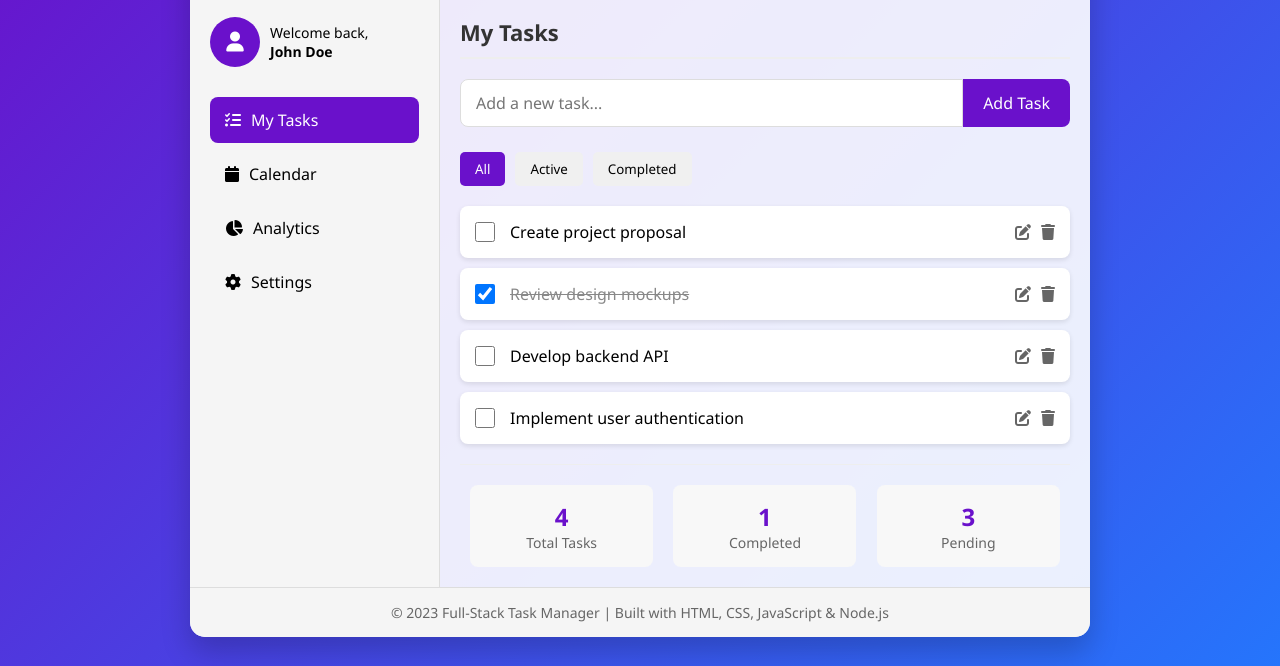
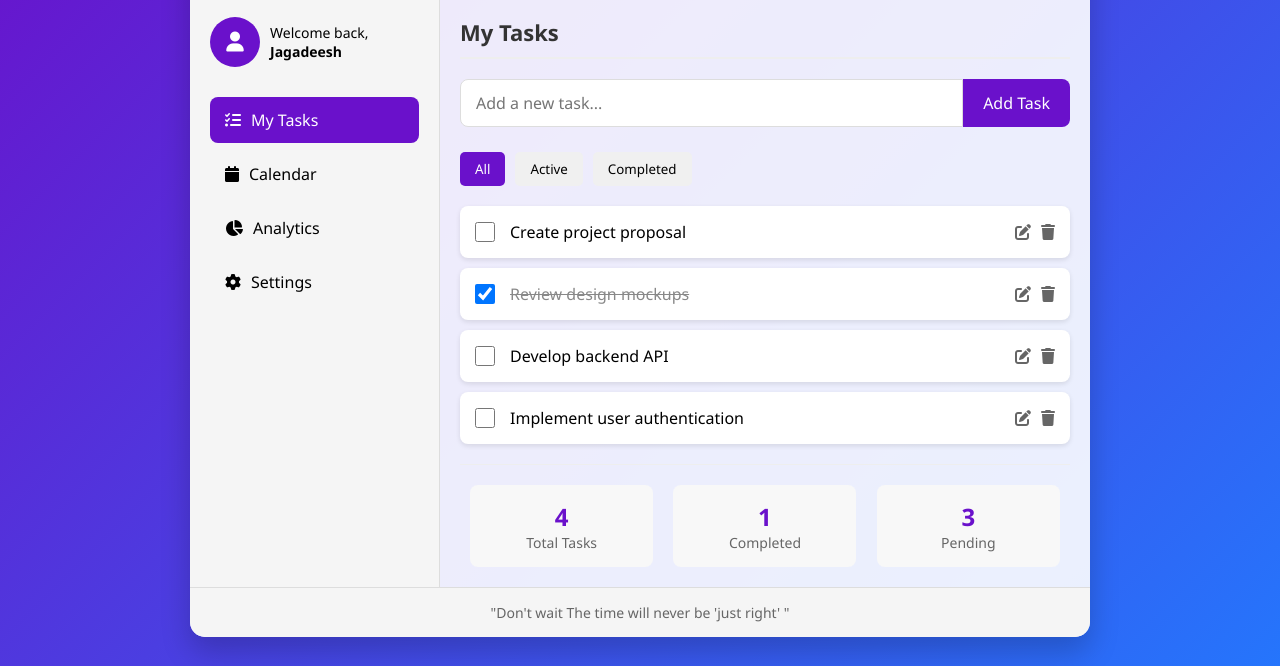
Before and after one commit to jagadeesh051207-del/TASK-MANAGER, a plain HTML site: page index.html in a window 1280 px wide. Shown: the part 134-800 px from the top of the page. Drawn offline with Linux system fonts and the light colour scheme.

Commit message:
Update index.html

```diff
--- a/index.html
+++ b/index.html
@@ -306,7 +306,7 @@
                     </div>
                     <div class="user-info">
                         <p>Welcome back,</p>
-                        <strong>John Doe</strong>
+                        <strong>Jagadeesh</strong>
                     </div>
                 </div>
 
@@ -395,7 +395,7 @@
         </div>
 
         <footer>
-            <p>© 2023 Full-Stack Task Manager | Built with HTML, CSS, JavaScript & Node.js</p>
+           "Don't wait The time will never be 'just right' "
         </footer>
     </div>
 
@@ -558,4 +558,5 @@
         document.addEventListener('DOMContentLoaded', init);
     </script>
 </body>
+
 </html>
```
